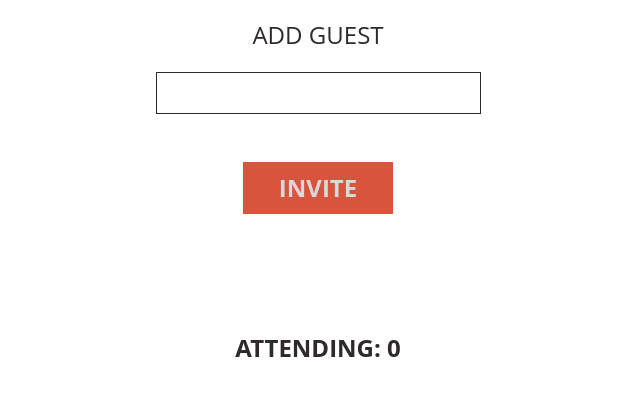
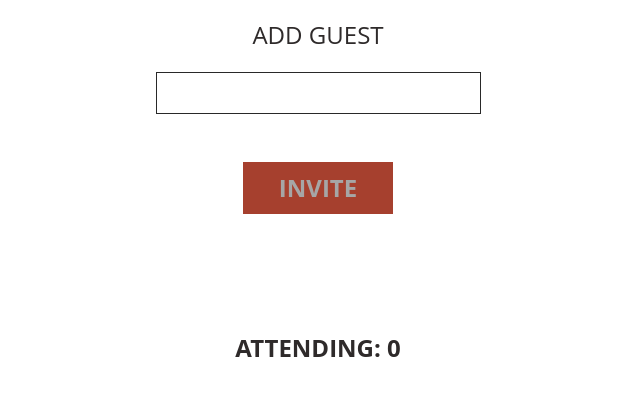
Before and after one commit to AvrilMary/assign-a-potluck, a website: page index.html in a window 1280 px wide. In both pictures the pointer is over the button "INVITE". Shown: the part 246-642 px from the top of the page, without its empty margins (322-962 px from the left). Drawn offline with nearby package versions, Linux system fonts and the light colour scheme.

Commit message:
CSS button state changes

```diff
--- a/css/styles.css
+++ b/css/styles.css
@@ -90,7 +90,11 @@ button {
 }
 
 button:hover {
-  filter: brightness(85%);
+  filter: brightness(65%);
+}
+
+button:focus {
+  border: 5px solid black;
 }
 
 button:active {
```
